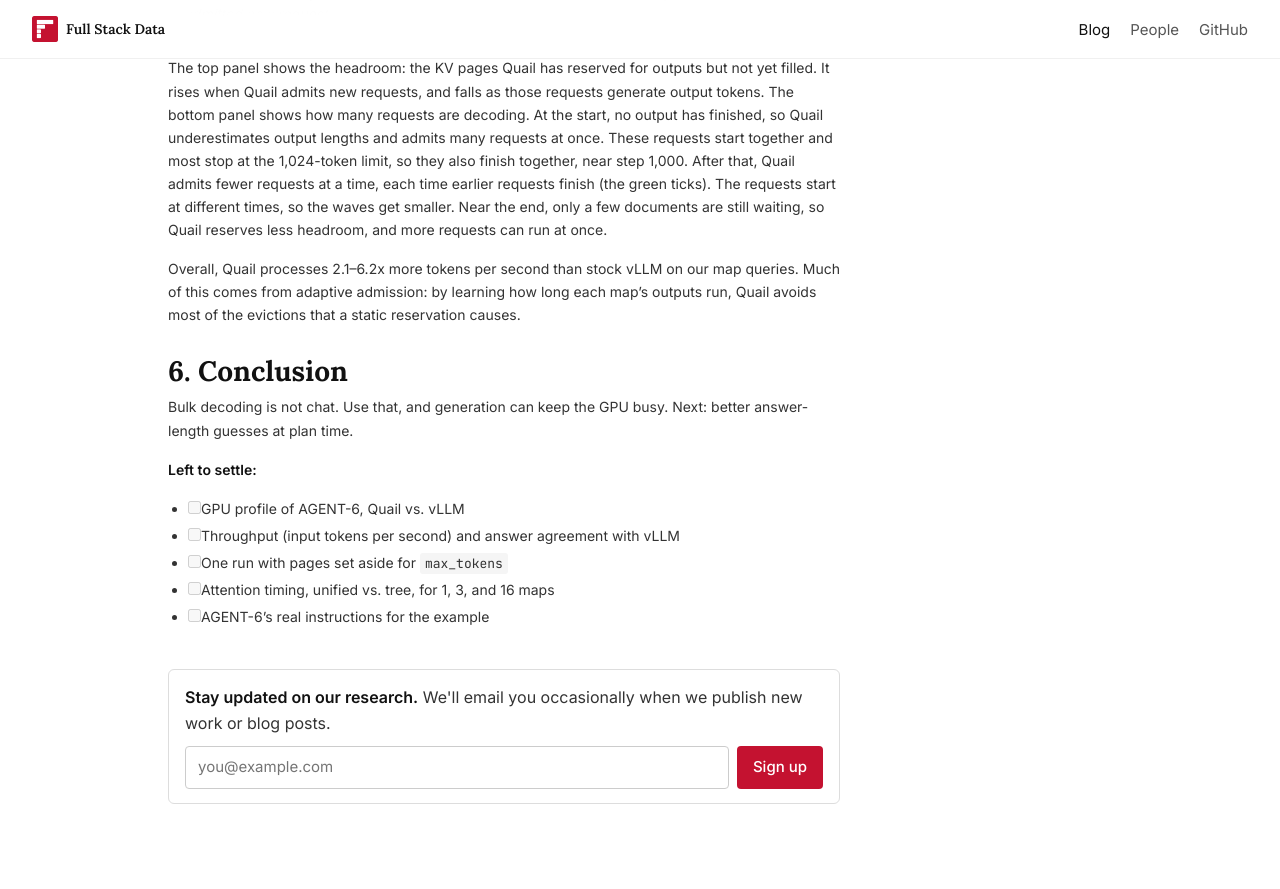
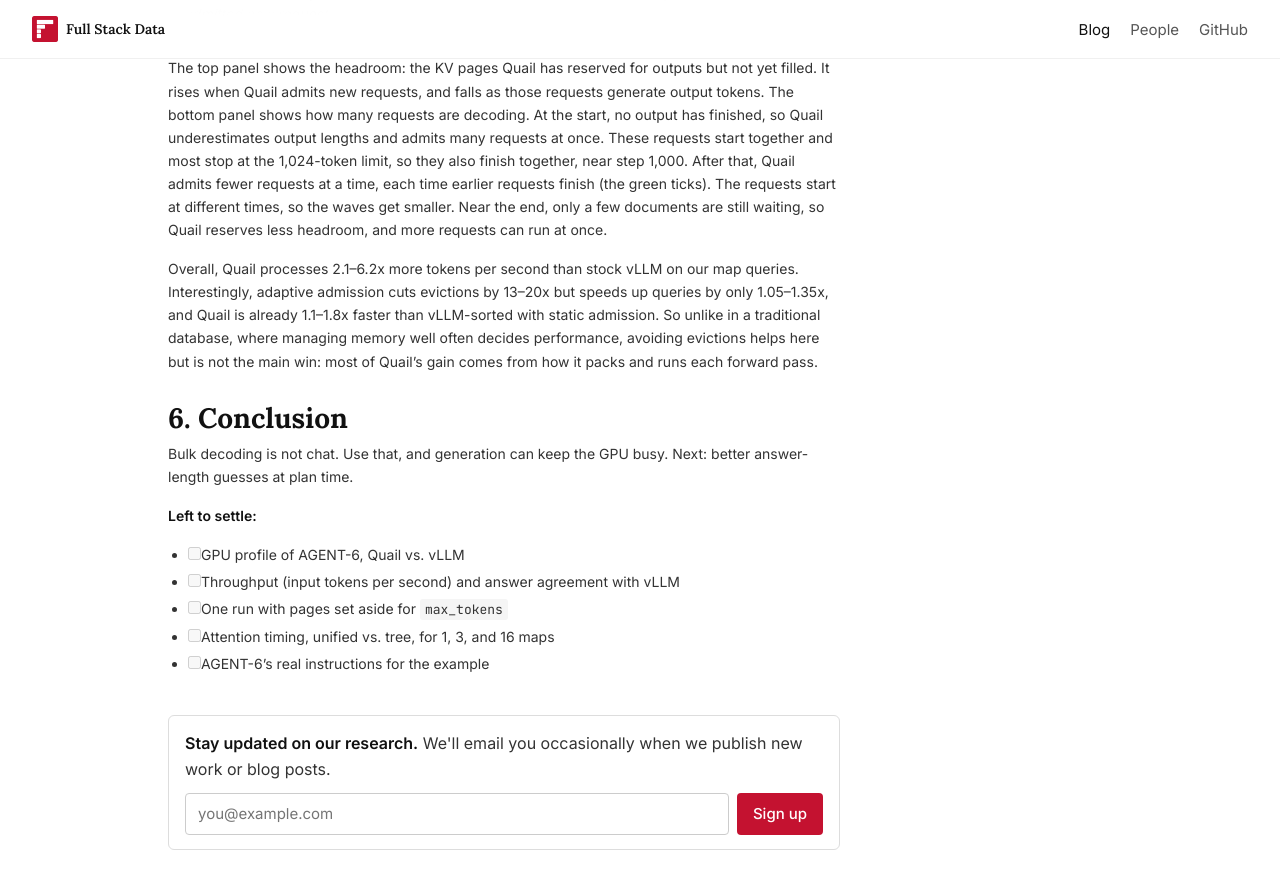
Before and after one commit to fsdatalab/fsdatalab.github.io, a Jekyll site: the page built from _posts/2026-11-03-ai-map.md, in a window 1280 px wide and 900 px high, scrolled down 10415 px. Shown: the top 889 px of the window. Built offline with Jekyll 4.4.1, drawn with Linux system fonts in a browser that asks for light colours.

Commit message:
End AI.MAP section 5 with what the headroom ablation shows
Co-Authored-By: Claude Opus 5.5 <noreply@anthropic.com>
Claude-Session: https://claude.ai/code/session_012G22YMQssRfNYLRetzTaCz

```diff
--- a/_posts/2026-11-03-ai-map.md
+++ b/_posts/2026-11-03-ai-map.md
@@ -269,7 +269,7 @@ Finally, [Figure 7](#figure-7) shows adaptive admission at work while Quail runs
 
 The top panel shows the headroom: the KV pages Quail has reserved for outputs but not yet filled. It rises when Quail admits new requests, and falls as those requests generate output tokens. The bottom panel shows how many requests are decoding. At the start, no output has finished, so Quail underestimates output lengths and admits many requests at once. These requests start together and most stop at the 1,024-token limit, so they also finish together, near step 1,000. After that, Quail admits fewer requests at a time, each time earlier requests finish (the green ticks). The requests start at different times, so the waves get smaller. Near the end, only a few documents are still waiting, so Quail reserves less headroom, and more requests can run at once.
 
-Overall, Quail processes 2.1–6.2x more tokens per second than stock vLLM on our map queries. Much of this comes from adaptive admission: by learning how long each map's outputs run, Quail avoids most of the evictions that a static reservation causes.
+Overall, Quail processes 2.1–6.2x more tokens per second than stock vLLM on our map queries. Interestingly, adaptive admission cuts evictions by 13–20x but speeds up queries by only 1.05–1.35x, and Quail is already 1.1–1.8x faster than vLLM-sorted with static admission. So unlike in a traditional database, where managing memory well often decides performance, avoiding evictions helps here but is not the main win: most of Quail's gain comes from how it packs and runs each forward pass.
 
 
 # 6. Conclusion
```
